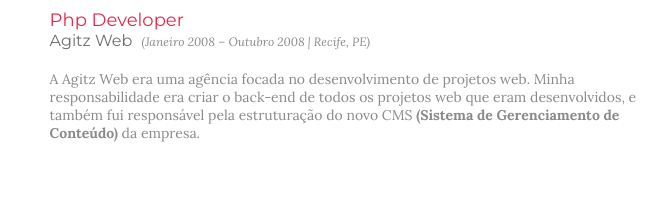
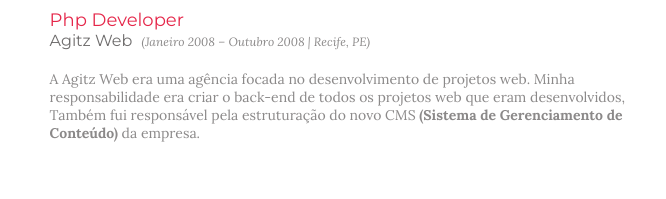
Before and after one commit to viniciusgalvao/resume, a website: page index.html in a window 1280 px wide. Shown: the part 1095-1294 px from the top of the page, 440-1106 px from the left. Drawn offline with Linux system fonts and the light colour scheme.

Commit message:
Remove word

```diff
--- a/index.html
+++ b/index.html
@@ -111,7 +111,7 @@
               <span class="content-time">(<time>Janeiro 2008</time> – <time>Outubro 2008</time> | <span class="address">Recife, PE)</span></span>
             </h4>
 
-            <p>A Agitz Web era uma agência focada no desenvolvimento de projetos web. Minha responsabilidade era criar o back-end de todos os projetos web que eram desenvolvidos, e também fui responsável pela estruturação do novo CMS <b>(Sistema de Gerenciamento de Conteúdo)</b> da empresa.</p>
+            <p>A Agitz Web era uma agência focada no desenvolvimento de projetos web. Minha responsabilidade era criar o back-end de todos os projetos web que eram desenvolvidos, Também fui responsável pela estruturação do novo CMS <b>(Sistema de Gerenciamento de Conteúdo)</b> da empresa.</p>
           </div>
 
         </div>
```
